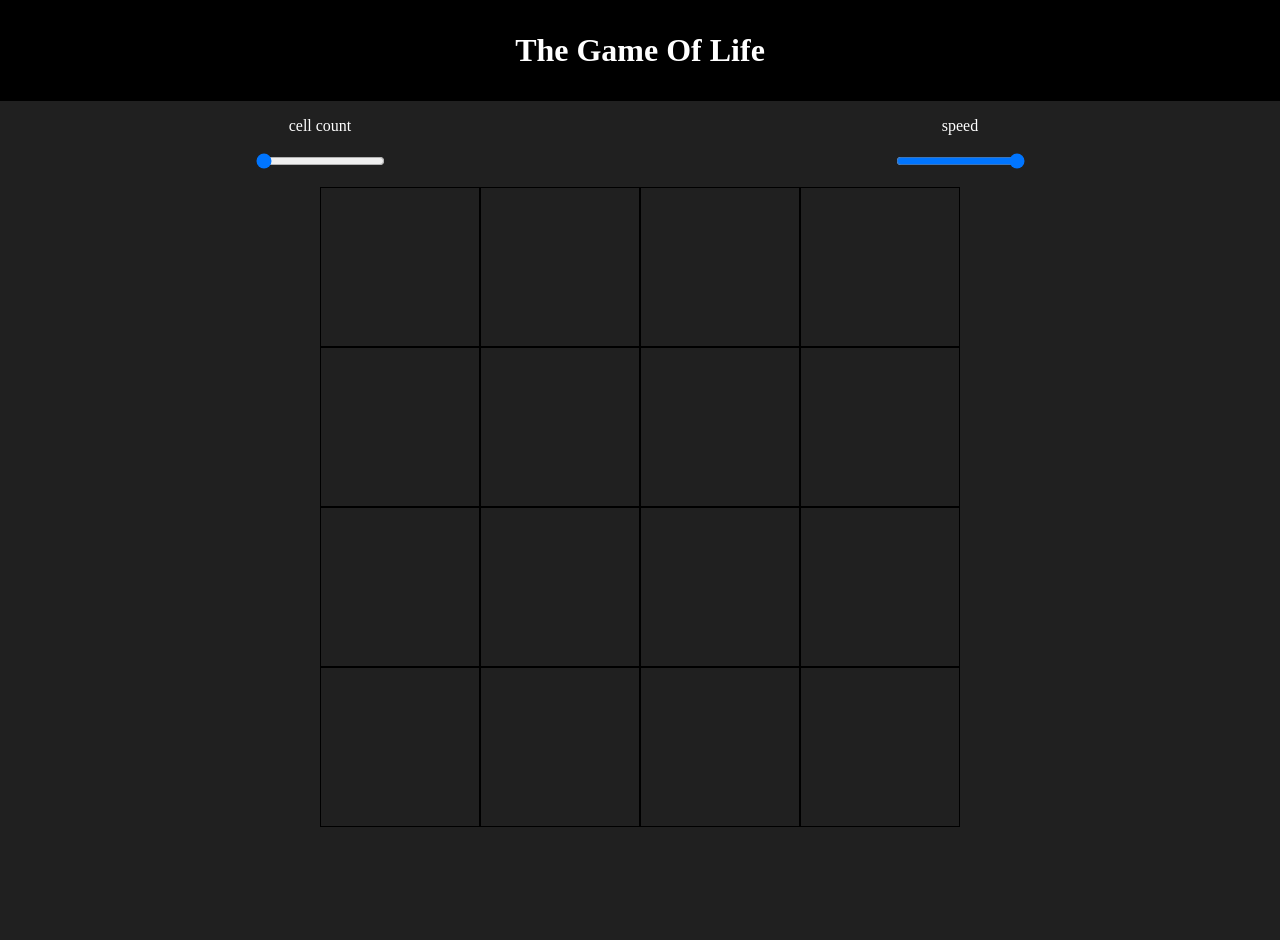
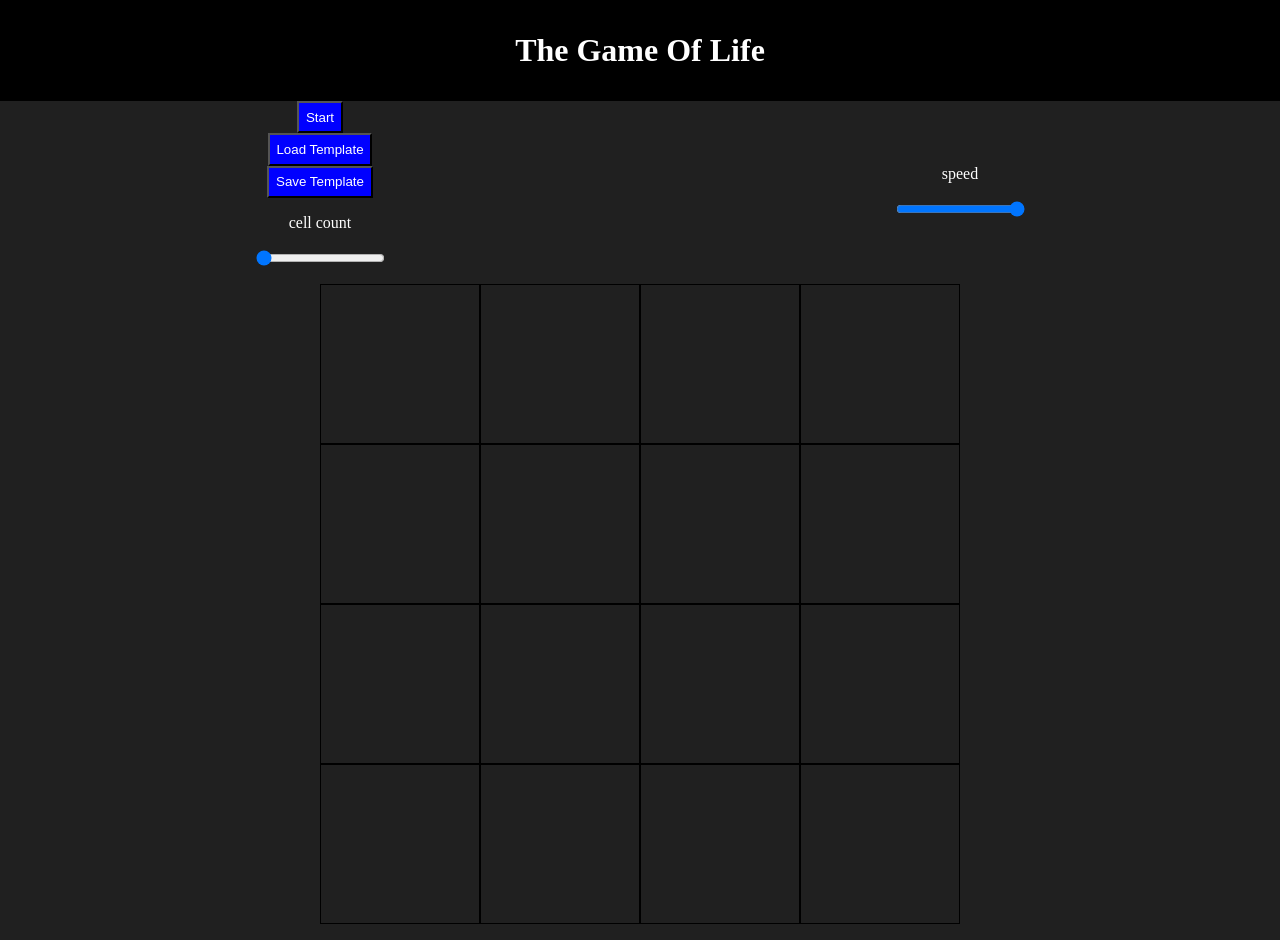
Before and after one commit to timjacksonm/The-Game-Of-Life, a React (Create React App) app: page / in a window 1280 px wide. Before the commit the page ends 843 px from the top, so only its background shows below. Built offline with nearby package versions, Linux system fonts and the light colour scheme.

Commit message:
added button component

```diff
--- a/src/App.js
+++ b/src/App.js
@@ -5,13 +5,18 @@ import Options from "./components/options/options";
 
 const App = () => {
   const [gridValue, setGridValue] = useState(4);
-  const [status, setStatus] = useState("Start");
+  const [start, setStart] = useState(false);
 
   return (
     <div>
       <Header />
-      <Options gridValue={gridValue} setGridValue={setGridValue} />
-      <Grid status={status} rows={gridValue} columns={gridValue} />
+      <Options
+        start={start}
+        setStart={setStart}
+        gridValue={gridValue}
+        setGridValue={setGridValue}
+      />
+      <Grid status={start} rows={gridValue} columns={gridValue} />
     </div>
   );
 };
--- /dev/null
+++ b/src/components/button/button.jsx
@@ -0,0 +1,13 @@
+import React from "react";
+import "./styles.css";
+const Button = ({ name, action }) => {
+  return (
+    <>
+      <button className="buttonStyle" onClick={action}>
+        {name}
+      </button>
+    </>
+  );
+};
+
+export default Button;
--- /dev/null
+++ b/src/components/button/styles.css
@@ -0,0 +1,5 @@
+.buttonStyle {
+  color: #fff;
+  background-color: blue;
+  padding: 0.5em;
+}
--- a/src/components/options/options.js
+++ b/src/components/options/options.js
@@ -1,12 +1,20 @@
-import React, { useRef } from 'react';
-import './styles.css';
+import React, { useRef } from "react";
+import Button from "../button/button";
+import "./styles.css";
 
-const Options = ({ gridValue, setGridValue }) => {
+const Options = ({ start, setStart, gridValue, setGridValue }) => {
   const slider = useRef();
 
   return (
     <div className="optionsContainer">
       <div className="label">
+        {!start ? (
+          <Button name="Start" action={() => setStart(true)} />
+        ) : (
+          <Button name="Pause" action={() => setStart(false)} />
+        )}
+        <Button name="Load Template" action={() => console.log("load")} />
+        <Button name="Save Template" action={() => console.log("save")} />
         <p>cell count</p>
         <input
           onChange={(e) => {
```
